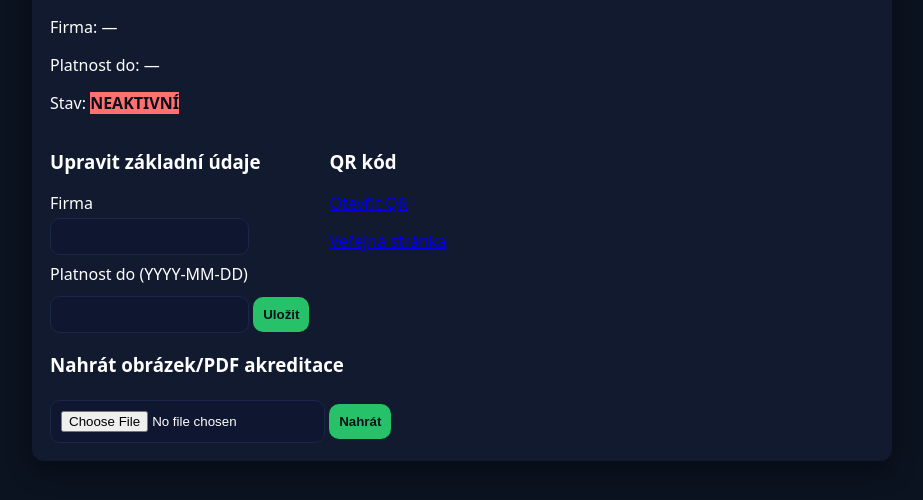
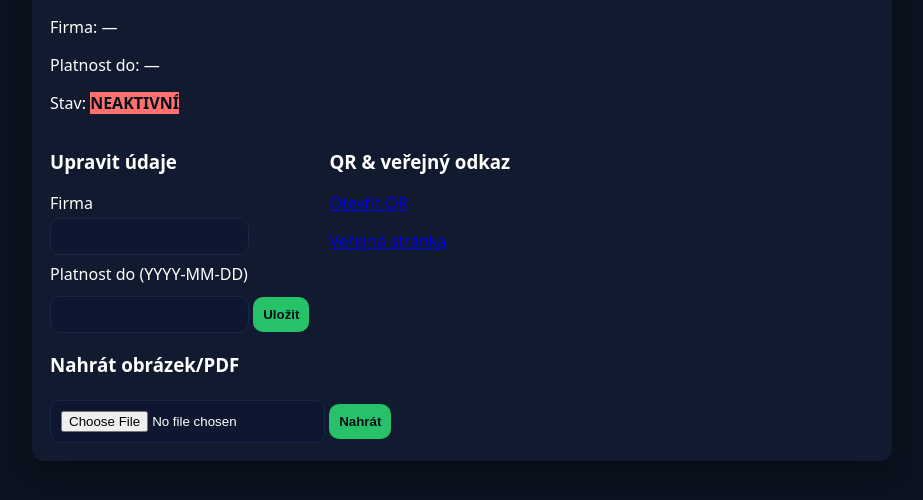
Before and after one commit to vojtisek1711/akreditacni-system, a Flask app: template templates/acc_detail.html in a window 1280 px wide. Shown: the part 188-688 px from the top of the page, without its empty margins (178-1101 px from the left). Run offline with Flask 3, Linux system fonts and the light colour scheme; the template is opened without the code that fills it, so the values that code supplies are empty; parts of the project's set-up code (start-up, migrations or seed data) failed here and were passed over.

Commit message:
Update acc_detail.html

```diff
--- a/templates/acc_detail.html
+++ b/templates/acc_detail.html
@@ -29,7 +29,7 @@
 
       <div class="row">
         <div>
-          <h3>Upravit základní údaje</h3>
+          <h3>Upravit údaje</h3>
           <form method="post" action="/admin/acc/{{ acc.uuid }}/update">
             <label>Firma</label>
             <input type="text" name="company" value="{{ acc.company or '' }}">
@@ -39,13 +39,13 @@
           </form>
         </div>
         <div>
-          <h3>QR kód</h3>
+          <h3>QR & veřejný odkaz</h3>
           <p><a href="/admin/acc/{{ acc.uuid }}/qr" target="_blank">Otevřít QR</a></p>
           <p><a href="{{ public_url(acc.uuid) }}" target="_blank">Veřejná stránka</a></p>
         </div>
       </div>
 
-      <h3>Nahrát obrázek/PDF akreditace</h3>
+      <h3>Nahrát obrázek/PDF</h3>
       <form method="post" action="/admin/acc/{{ acc.uuid }}/upload" enctype="multipart/form-data">
         <input type="file" name="file" accept="image/*,application/pdf">
         <button>Nahrát</button>
```
